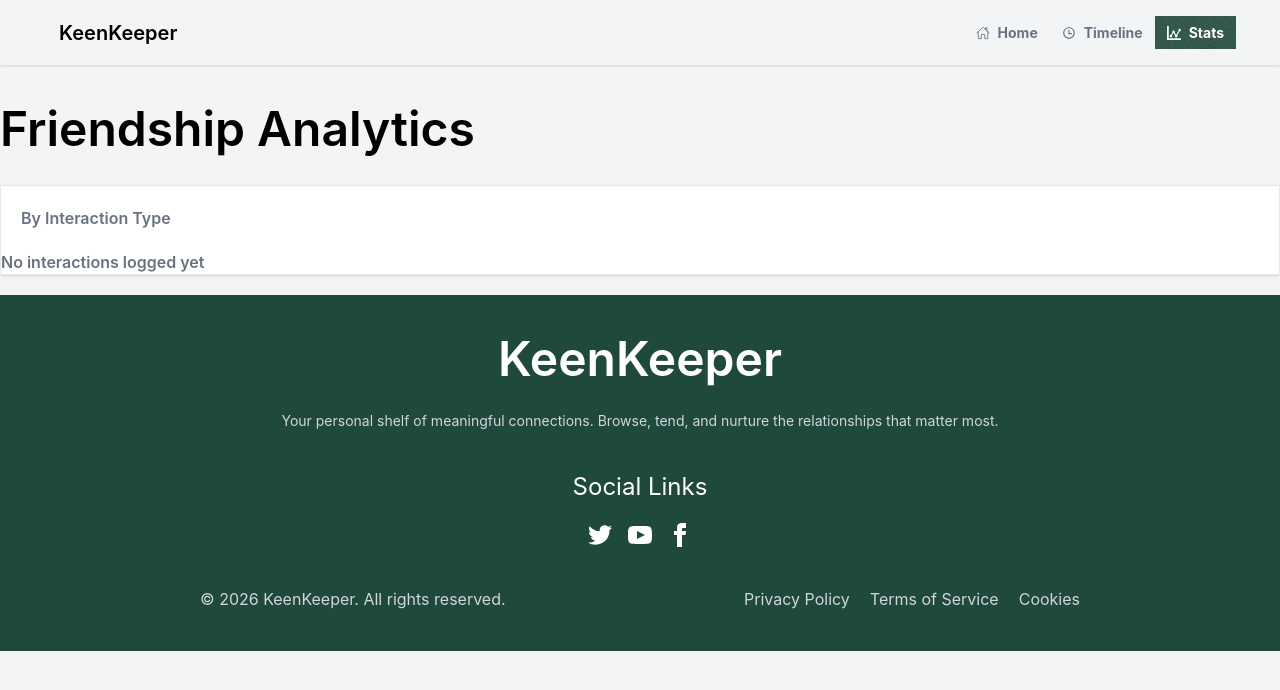
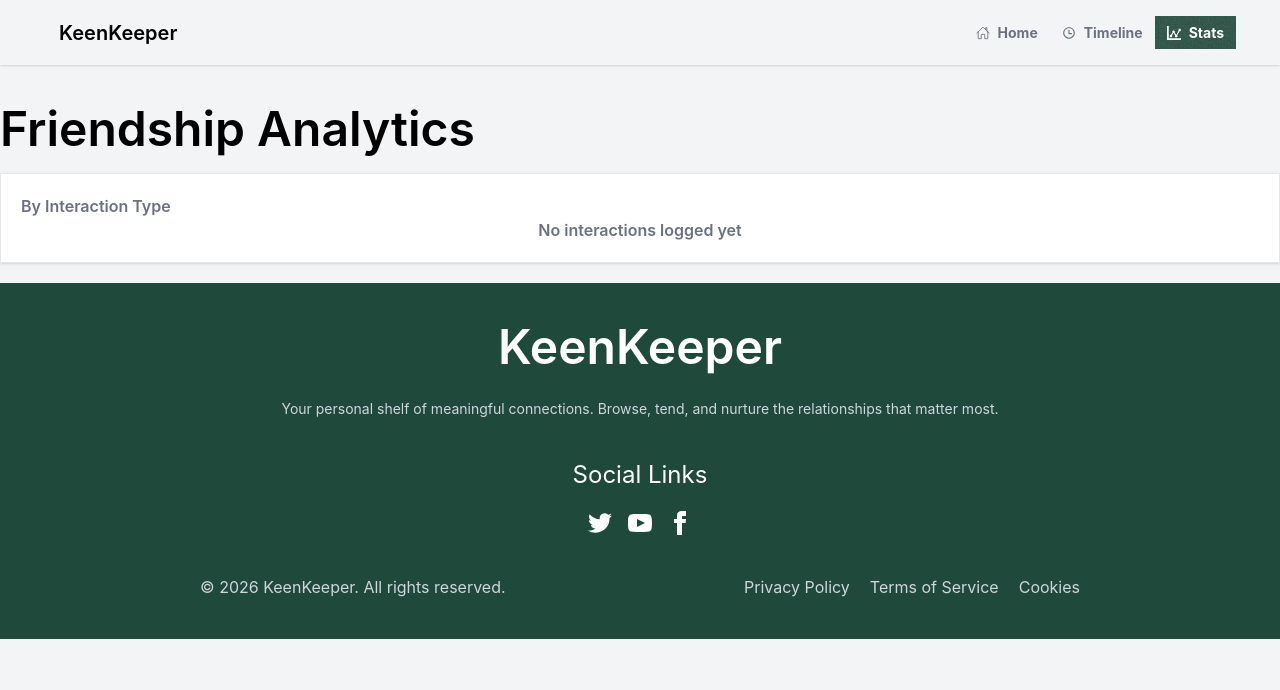
Before and after one commit to tarikulhub2004/Friend-7-r, a React (Vite) app: page /stats in a window 1280 px wide. Shown: the top 690 px of the page. Built offline with nearby package versions, Linux system fonts and the light colour scheme.

Commit message:
text update

```diff
--- a/src/components/Stats/Stats.jsx
+++ b/src/components/Stats/Stats.jsx
@@ -19,11 +19,11 @@ const Stats = () => {
     return (
         <div>
             <h1 className="text-5xl font-semibold mt-10">Friendship Analytics</h1>
-            <div className="bg-white border border-gray-200 shadow mt-8">
-                <h4 className="text-left font-semibold text-gray-500 py-5 pl-5">By Interaction Type</h4>
+            <div className="bg-white border border-gray-200 shadow mt-5">
+                <h4 className="text-left font-semibold text-gray-500 pt-5 pl-5">By Interaction Type</h4>
 
                 {
-                    empty ? (<h1 className="text-gray-500 font-semibold">No interactions logged yet</h1>) : (<div className="w-full justify-center items-center rounded gap-3 p-3 my-5 flex text-gray-600">
+                    empty ? (<h1 className="text-gray-500 font-semibold text-center pb-5">No interactions logged yet</h1>) : (<div className="w-full justify-center items-center rounded gap-3 p-3 my-5 flex text-gray-600">
                         <div className="">
                             <div className="md:w-[300px]">
                                 <PieChart style={{ width: '100%', maxWidth: '500px', maxHeight: '80vh', aspectRatio: 1 }} responsive>
```
